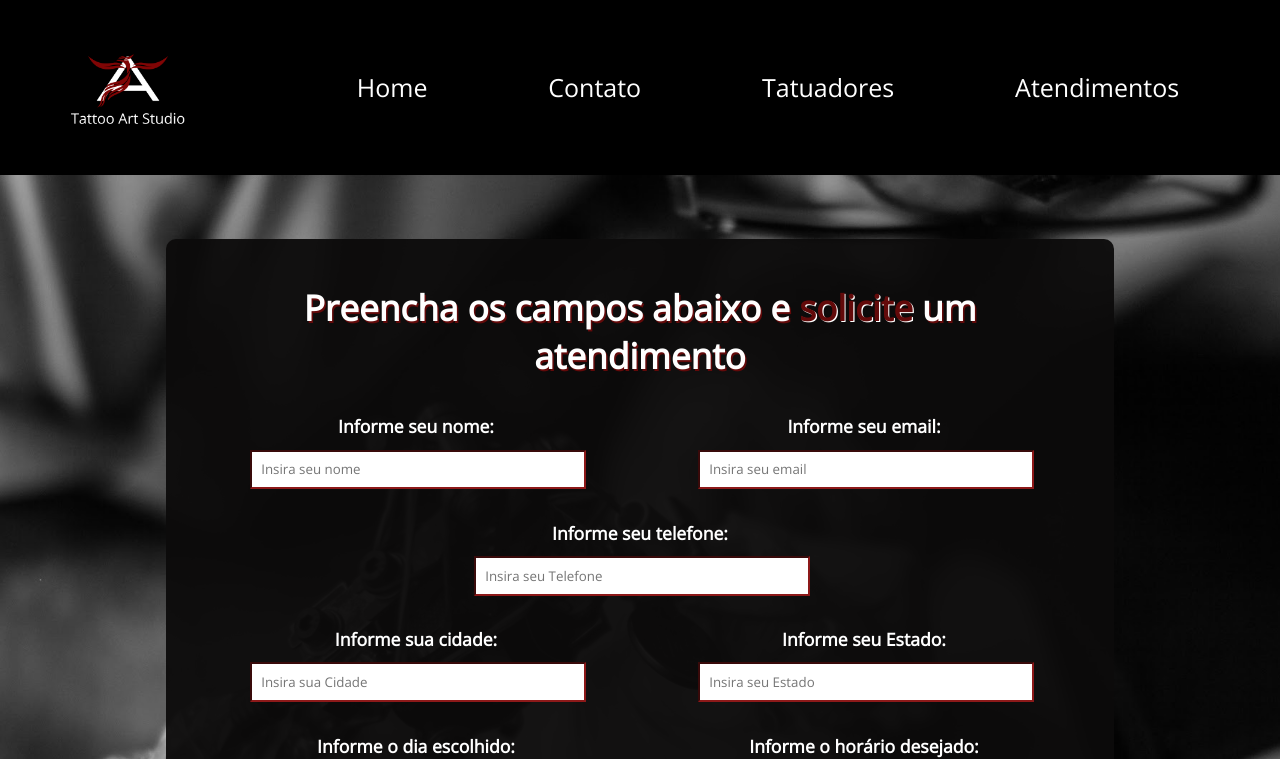
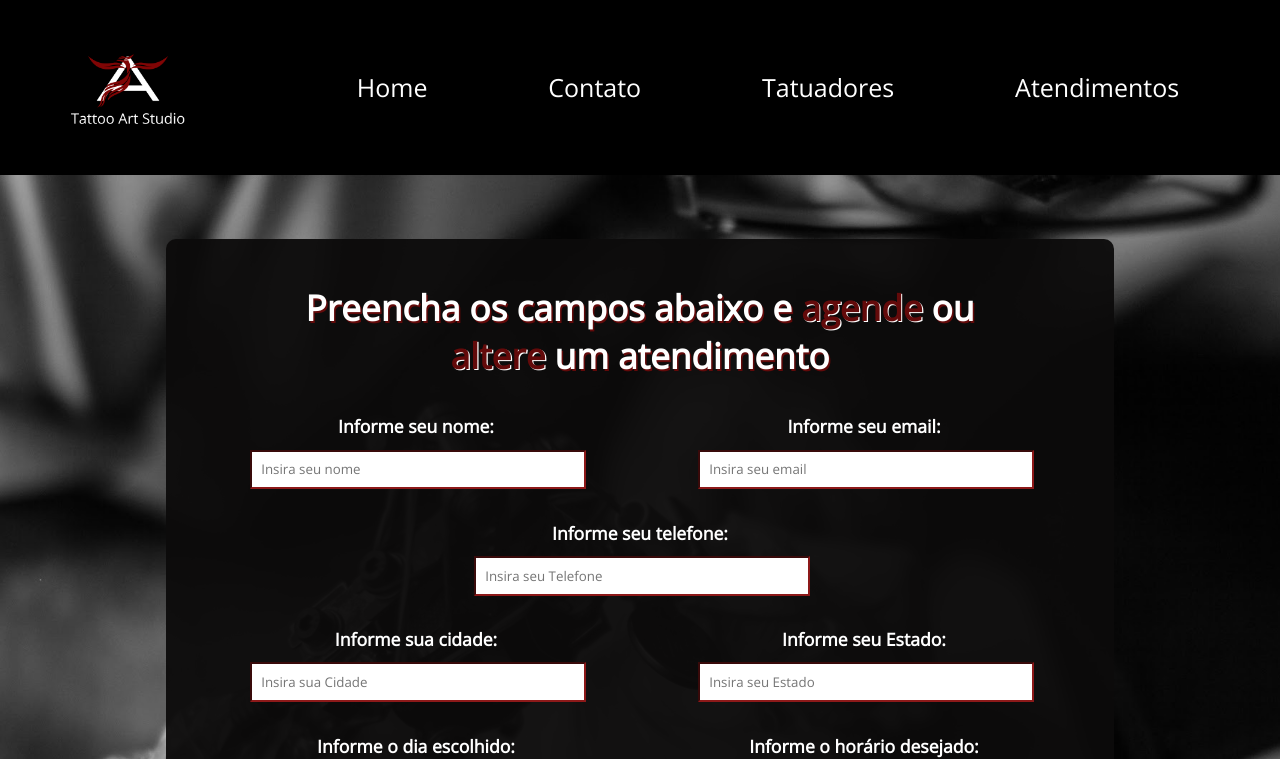
Before and after one commit to CibeleMartins/TattooArtStudio-M5, a React (Create React App) app: page /Atendimentos in a window 1280 px wide. Shown: the top 759 px of the page. Built offline with nearby package versions, Linux system fonts and the light colour scheme.

Commit message:
adicionando pequenas alterações na página de Atendimentos

```diff
--- a/src/pages/Atendimentos.jsx
+++ b/src/pages/Atendimentos.jsx
@@ -68,7 +68,7 @@ const getAtendimento = (id) => {
 
           <form onSubmit={handleSubmit(editable? editar : agendar )} className={styles.form}>
 
-            <h2>Preencha os campos abaixo e <span>solicite</span> um atendimento</h2>
+            <h2>Preencha os campos abaixo e <span>agende</span> ou <span>altere</span> um atendimento</h2>
 
             <div className={styles.divDisplay}>
               <div className={styles.divComponentes}>
```
